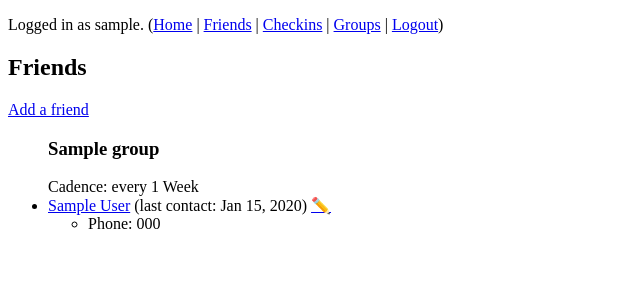
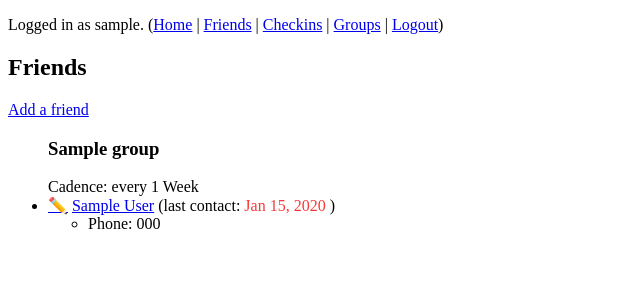
Before and after one commit to eenblam/hey, a Django app: page /friends/ in a window 1280 px wide. Shown: the top 300 px of the page, without its empty margins (0-640 px from the left). Run offline with Django 4.2, Linux system fonts and the light colour scheme; a user stored in the database is signed in; tables that the repository leaves empty hold one stand-in row (values such as "Sample post").

Commit message:
Overhaul friend list
* Edit button at front
* Add .overdue class if friend is overdue
* Add style to page for .overdue

```diff
--- a/hey/templates/hey/friend_list.html
+++ b/hey/templates/hey/friend_list.html
@@ -3,6 +3,14 @@
 {% load hey_extras %}
 
 {% block title %}Friends{% endblock %}
+
+{% block styles %}
+<style>
+.overdue {
+    color: rgb(248, 57, 57);
+}
+</style>
+{% endblock %}
 
 {% block content %}
 
@@ -18,11 +26,15 @@
         Cadence: every {{ group.grouper.frequency }} {{ group.grouper.get_unit_display }}{{ group.grouper.frequency|pluralize:",s" }}
         {% for friend in group.list %}
         <li>
+            <a href="{% url 'hey:friend-update' friend.id %}" title="Update">✏️</a>
             <a href="{% url 'hey:friend-detail' friend.id %}">{{ friend.get_full_name }}</a>
 
-            {% if friend.last_contact %}(last contact: {{ friend.last_contact |style_last_contact }}){% endif %}
+            {% if friend.last_contact %}
+            (last contact: <span {% if friend.is_overdue %}class="overdue"{% endif %}>
+                {{ friend.last_contact |style_last_contact }}
+            </span>)
+            {% endif %}
 
-            <a href="{% url 'hey:friend-update' friend.id %}" title="Update">✏️</a>
 
             {% if friend.birthday or friend.phone %}
             <ul>
```
